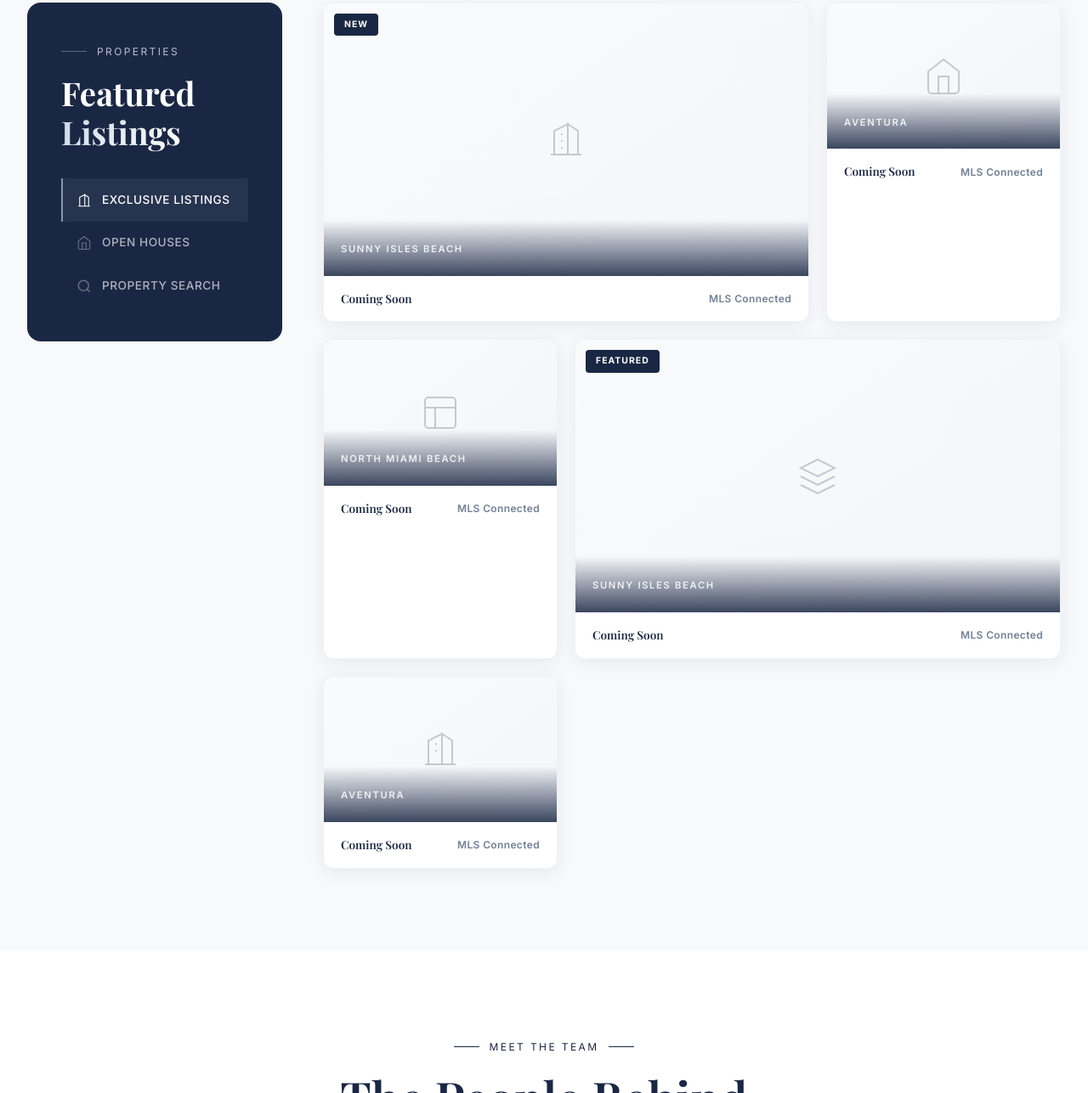
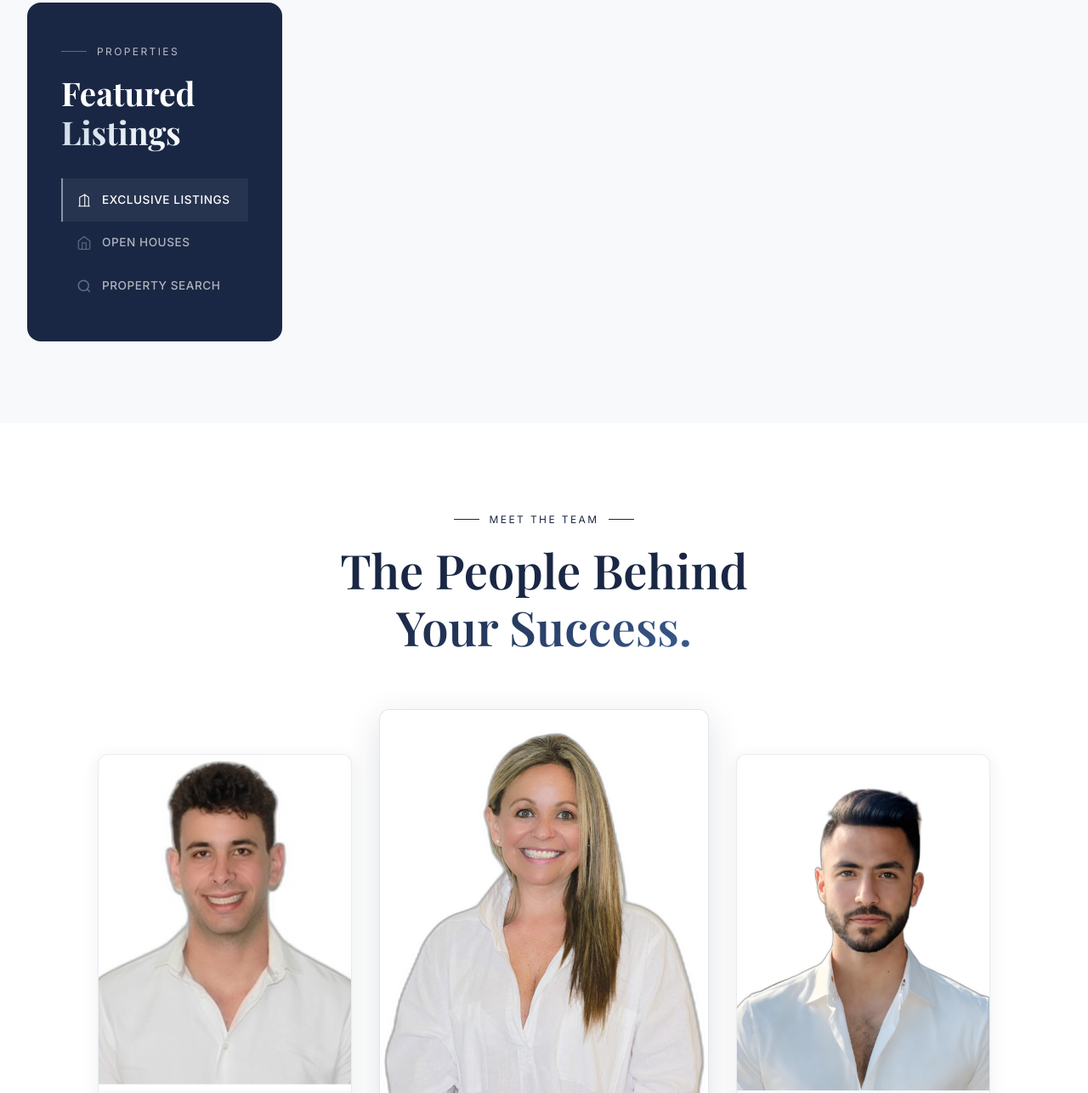
Before and after one commit to dylanpoler-a11y/poler-team-website, a plain HTML site: page index.html in a window 1280 px wide. Shown: the part 893-2180 px from the top of the page at 85% size. Drawn offline with nearby package versions, Linux system fonts and the light colour scheme.

Commit message:
Auto-sync:  1 file changed, 2 insertions(+), 73 deletions(-)

```diff
--- a/index.html
+++ b/index.html
@@ -194,79 +194,8 @@
                         </a>
                     </nav>
                 </div>
-                <div class="listings-grid">
-                    <div class="listing-card listing-card-large reveal-up" style="--delay: 0.1s">
-                        <div class="listing-image">
-                            <div class="listing-placeholder">
-                                <svg width="48" height="48" viewBox="0 0 24 24" fill="none" stroke="currentColor" stroke-width="1"><path d="M3 21h18M5 21V7l8-4v18M13 21V3l6 4v14"/><path d="M9 9h1M9 13h1M9 17h1"/></svg>
-                            </div>
-                            <div class="listing-badge" data-i18n="listings.new">New</div>
-                            <div class="listing-overlay">
-                                <span class="listing-area">Sunny Isles Beach</span>
-                            </div>
-                        </div>
-                        <div class="listing-details">
-                            <span class="listing-address" data-i18n="listings.comingSoon">Coming Soon</span>
-                            <span class="listing-price" data-i18n="listings.mlsConnected">MLS Connected</span>
-                        </div>
-                    </div>
-                    <div class="listing-card reveal-up" style="--delay: 0.2s">
-                        <div class="listing-image">
-                            <div class="listing-placeholder">
-                                <svg width="48" height="48" viewBox="0 0 24 24" fill="none" stroke="currentColor" stroke-width="1"><path d="M3 9l9-7 9 7v11a2 2 0 01-2 2H5a2 2 0 01-2-2z"/><polyline points="9 22 9 12 15 12 15 22"/></svg>
-                            </div>
-                            <div class="listing-overlay">
-                                <span class="listing-area">Aventura</span>
-                            </div>
-                        </div>
-                        <div class="listing-details">
-                            <span class="listing-address" data-i18n="listings.comingSoon">Coming Soon</span>
-                            <span class="listing-price" data-i18n="listings.mlsConnected">MLS Connected</span>
-                        </div>
-                    </div>
-                    <div class="listing-card reveal-up" style="--delay: 0.15s">
-                        <div class="listing-image">
-                            <div class="listing-placeholder">
-                                <svg width="48" height="48" viewBox="0 0 24 24" fill="none" stroke="currentColor" stroke-width="1"><rect x="3" y="3" width="18" height="18" rx="2"/><path d="M3 9h18M9 21V9"/></svg>
-                            </div>
-                            <div class="listing-overlay">
-                                <span class="listing-area">North Miami Beach</span>
-                            </div>
-                        </div>
-                        <div class="listing-details">
-                            <span class="listing-address" data-i18n="listings.comingSoon">Coming Soon</span>
-                            <span class="listing-price" data-i18n="listings.mlsConnected">MLS Connected</span>
-                        </div>
-                    </div>
-                    <div class="listing-card listing-card-large reveal-up" style="--delay: 0.25s">
-                        <div class="listing-image">
-                            <div class="listing-placeholder">
-                                <svg width="48" height="48" viewBox="0 0 24 24" fill="none" stroke="currentColor" stroke-width="1"><path d="M12 2L2 7l10 5 10-5-10-5z"/><path d="M2 17l10 5 10-5M2 12l10 5 10-5"/></svg>
-                            </div>
-                            <div class="listing-badge" data-i18n="listings.featured">Featured</div>
-                            <div class="listing-overlay">
-                                <span class="listing-area">Sunny Isles Beach</span>
-                            </div>
-                        </div>
-                        <div class="listing-details">
-                            <span class="listing-address" data-i18n="listings.comingSoon">Coming Soon</span>
-                            <span class="listing-price" data-i18n="listings.mlsConnected">MLS Connected</span>
-                        </div>
-                    </div>
-                    <div class="listing-card reveal-up" style="--delay: 0.3s">
-                        <div class="listing-image">
-                            <div class="listing-placeholder">
-                                <svg width="48" height="48" viewBox="0 0 24 24" fill="none" stroke="currentColor" stroke-width="1"><path d="M3 21h18M5 21V7l8-4v18M13 21V3l6 4v14"/><path d="M9 9h1M9 13h1"/></svg>
-                            </div>
-                            <div class="listing-overlay">
-                                <span class="listing-area">Aventura</span>
-                            </div>
-                        </div>
-                        <div class="listing-details">
-                            <span class="listing-address" data-i18n="listings.comingSoon">Coming Soon</span>
-                            <span class="listing-price" data-i18n="listings.mlsConnected">MLS Connected</span>
-                        </div>
-                    </div>
+                <div class="listings-grid" id="listings-grid">
+                    <!-- Populated by MLS Bridge API — see script.js -->
                 </div>
             </div>
         </div>
```
